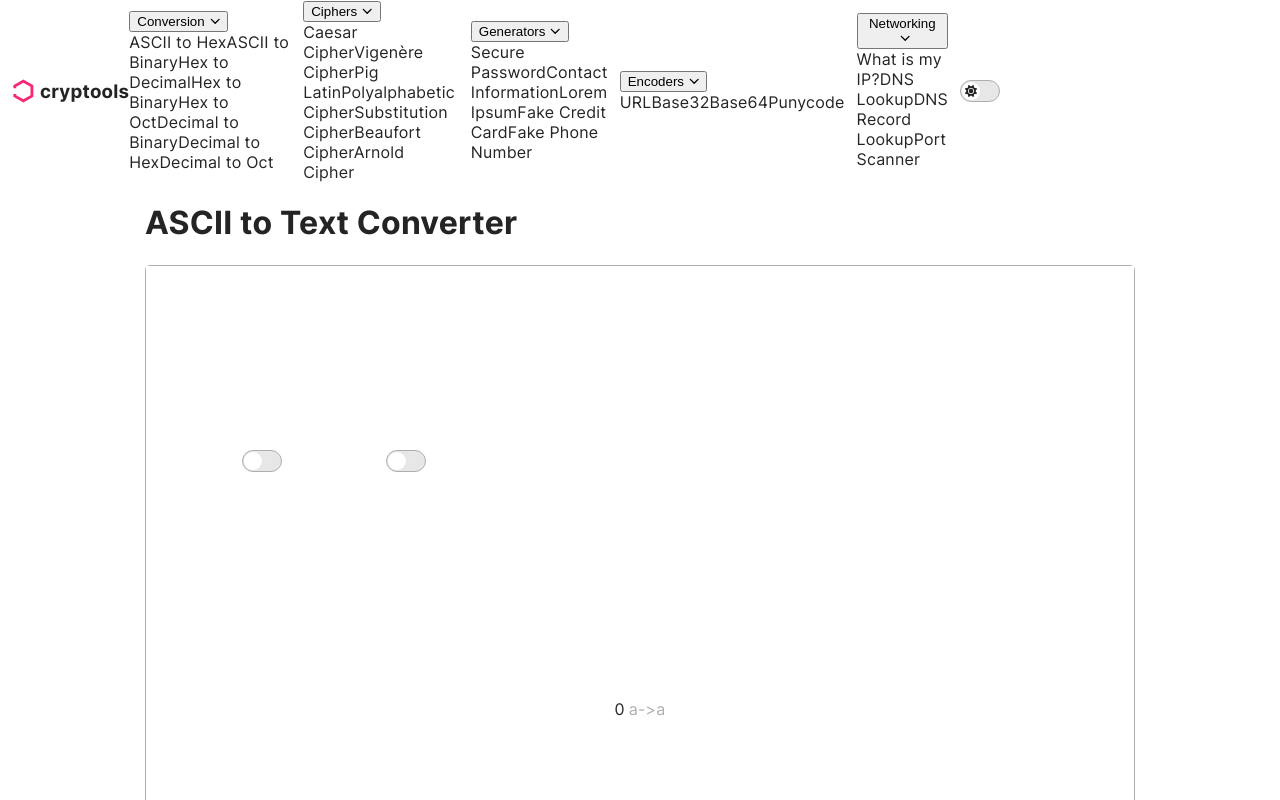
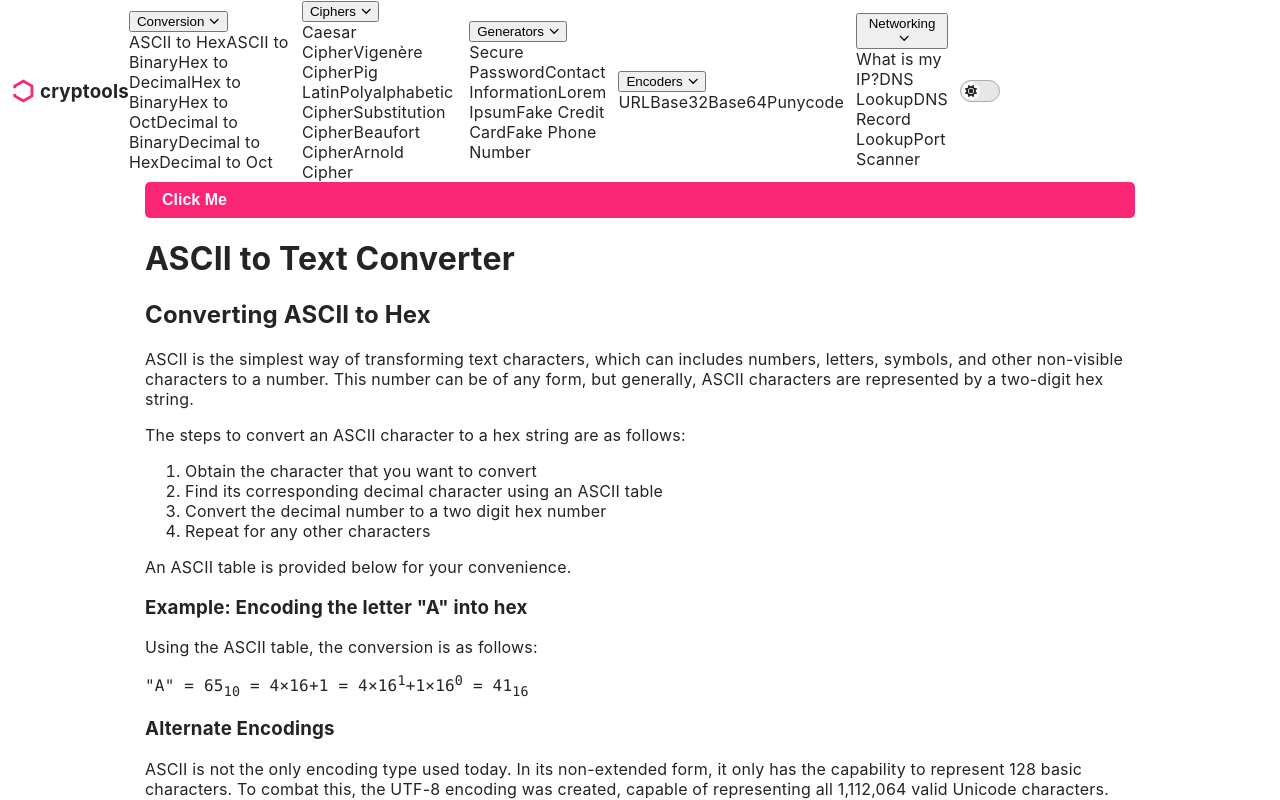
Before and after one commit to acdamiani/cryptools, a Next.js app: page /ascii-to-hex in a window 1280 px wide. Shown: the top 800 px of the page. Built offline with nearby package versions, Linux system fonts and the light colour scheme.

Commit message:
feat(ciphers): add bacon cipher

```diff
--- a/pages/ascii-to-hex.tsx
+++ b/pages/ascii-to-hex.tsx
@@ -15,6 +15,8 @@ import CodeBlock from '@/components/CodeBlock/code-block';
 import TextConverter from '@/src/converters/text';
 import Converter from '@/components/Converter/converter';
 import Error from '@/components/Error/error';
+import VigenereCipher from '@/src/ciphers/vigenere';
+import BaconCipher from '@/src/ciphers/bacon';
 
 function buf2hex(buffer: ArrayBuffer) {
   // buffer is an ArrayBuffer
@@ -28,11 +30,14 @@ const convert = () => {
   // const bin = `0B 101010  10101 101 10 10 01 11 1`;
   // const c = new BinaryConverter(bin);
 
-  const bin = `Hello World`;
-  const c = new TextConverter(bin);
-  const d = c.to(`binary`);
+  const v = new BaconCipher(`unique`);
+  const m = `The quick brown fox jumps over the lazy dog`;
+  const e = v.encode(m);
+  const d = v.decode(e);
 
-  console.log(d.to(`text`).value);
+  console.log(m);
+  console.log(e);
+  console.log(d);
 };
 
 const getAlphabetChar = (n: number) => {
@@ -47,52 +52,8 @@ export default function AsciiToText() {
 
   return (
     <>
+      <Button onClick={convert}>Click Me</Button>
       <h1>ASCII to Text Converter</h1>
-      {/* <Converter /> */}
-      <Area>
-        <div className="flex">
-          <div>
-            <label htmlFor={counterId}>Key</label>
-            <Counter
-              id={counterId}
-              onCountChange={(c) => setOffset(c)}
-              suffix={`a->${getAlphabetChar(offset)}`}
-              max={25}
-            />
-          </div>
-          <div style={{ width: `100%` }}>
-            <label htmlFor={alphabetId}>Alphabet</label>
-            <TextArea
-              rows={1}
-              id={alphabetId}
-              defaultValue="abcdefghijklmnopqrstuvwxyz"
-              spellCheck={false}
-            />
-          </div>
-        </div>
-        <div className="flex">
-          <label>Live Mode</label>
-          <Toggle />
-          <label>Ignore Invalid</label>
-          <Toggle />
-        </div>
-        <h4 style={{ margin: 0 }}>Input</h4>
-        <TextArea rows={3} />
-        <div className="flex">
-          <Button icon={faArrowsRotate}>Convert</Button>
-          <Button icon={faSave} secondary>
-            Save Output
-          </Button>
-          <Button icon={faCopy} secondary>
-            Copy Output
-          </Button>
-        </div>
-        <Error>Alphabet must contain all unique characters</Error>
-        <h4 style={{ margin: 0 }}>Output</h4>
-        <TextArea rows={3} />
-        <h4 style={{ margin: 0 }}>Code Examples</h4>
-        <CodeBlock snippets={{ csharp: `Console.WriteLine("Hello World");` }} />
-      </Area>
       <main>
         <h2>Converting ASCII to Hex</h2>
         <p>
```
